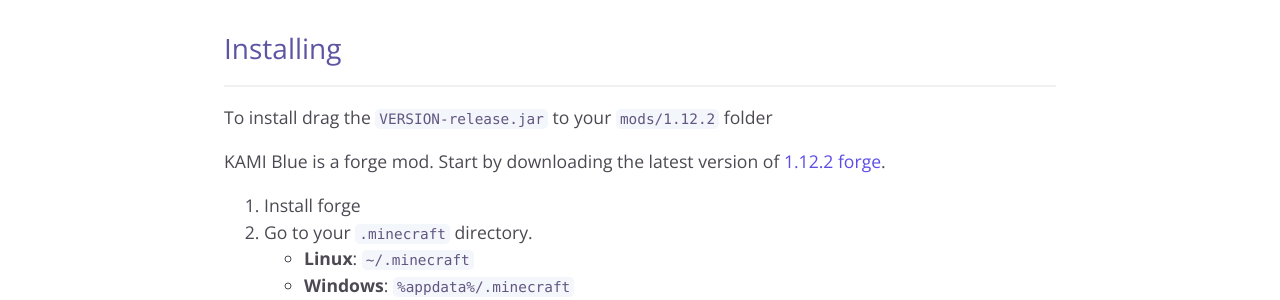
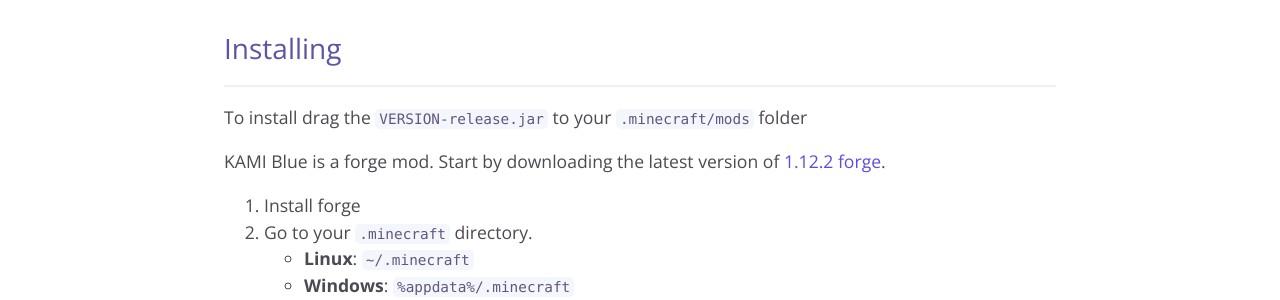
Before and after one commit to kami-blue/website, a Jekyll site: the page built from docs/faq.md, in a window 1280 px wide. Shown: the part 444-744 px from the top of the page. Built offline with Jekyll 4.4.1, drawn with Linux system fonts in a browser that asks for light colours.

Commit message:
Make faq folder more clear

```diff
--- a/docs/faq.md
+++ b/docs/faq.md
@@ -8,7 +8,7 @@ description: Quick information about KAMI Blue
 
 ***
 
-To install drag the `VERSION-release.jar` to your `mods/1.12.2` folder
+To install drag the `VERSION-release.jar` to your `.minecraft/mods` folder
 
 KAMI Blue is a forge mod. Start by downloading the latest version of [1.12.2 forge](https://files.minecraftforge.net/maven/net/minecraftforge/forge/index_1.12.2.html).
 1. Install forge
```
